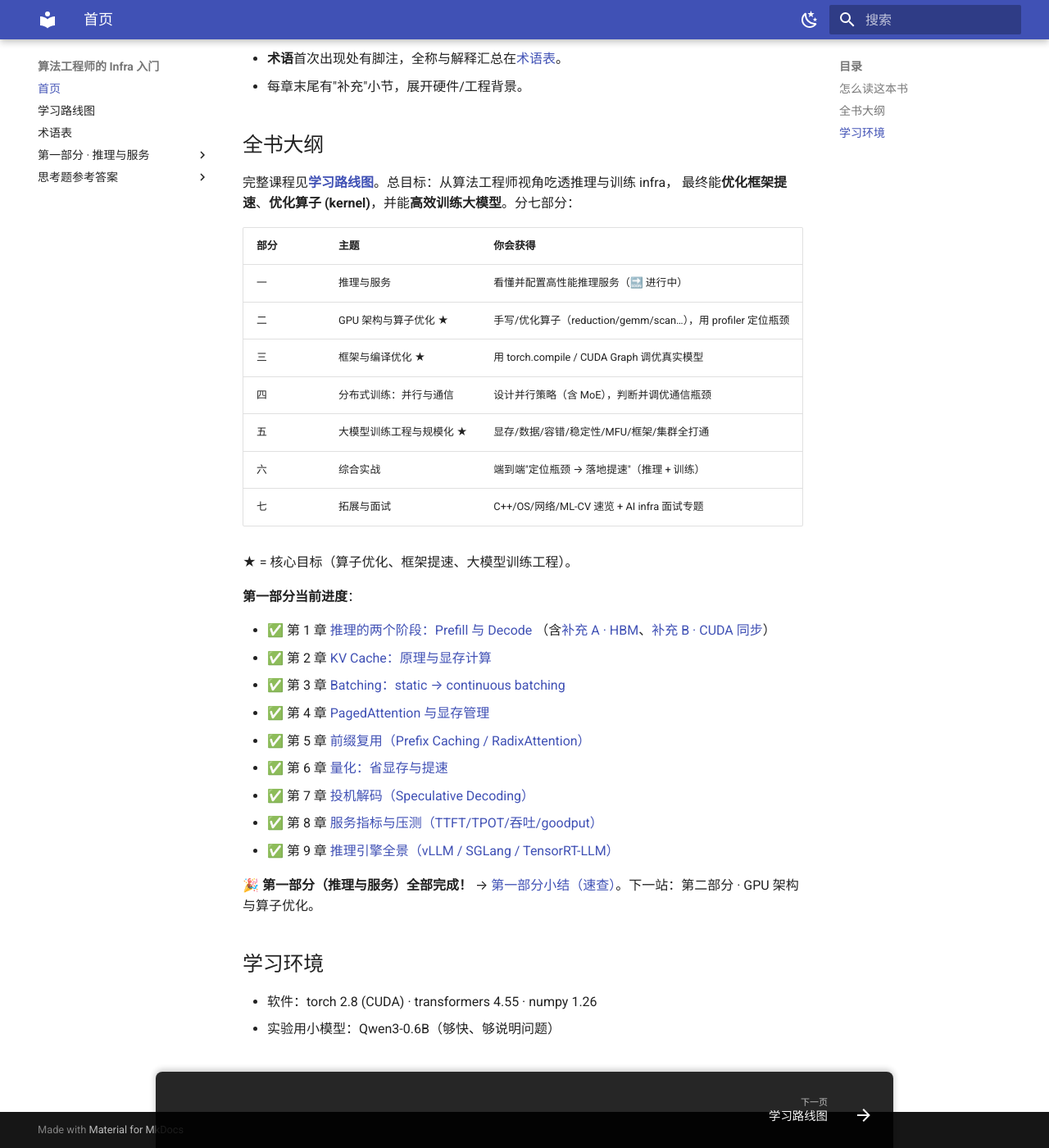
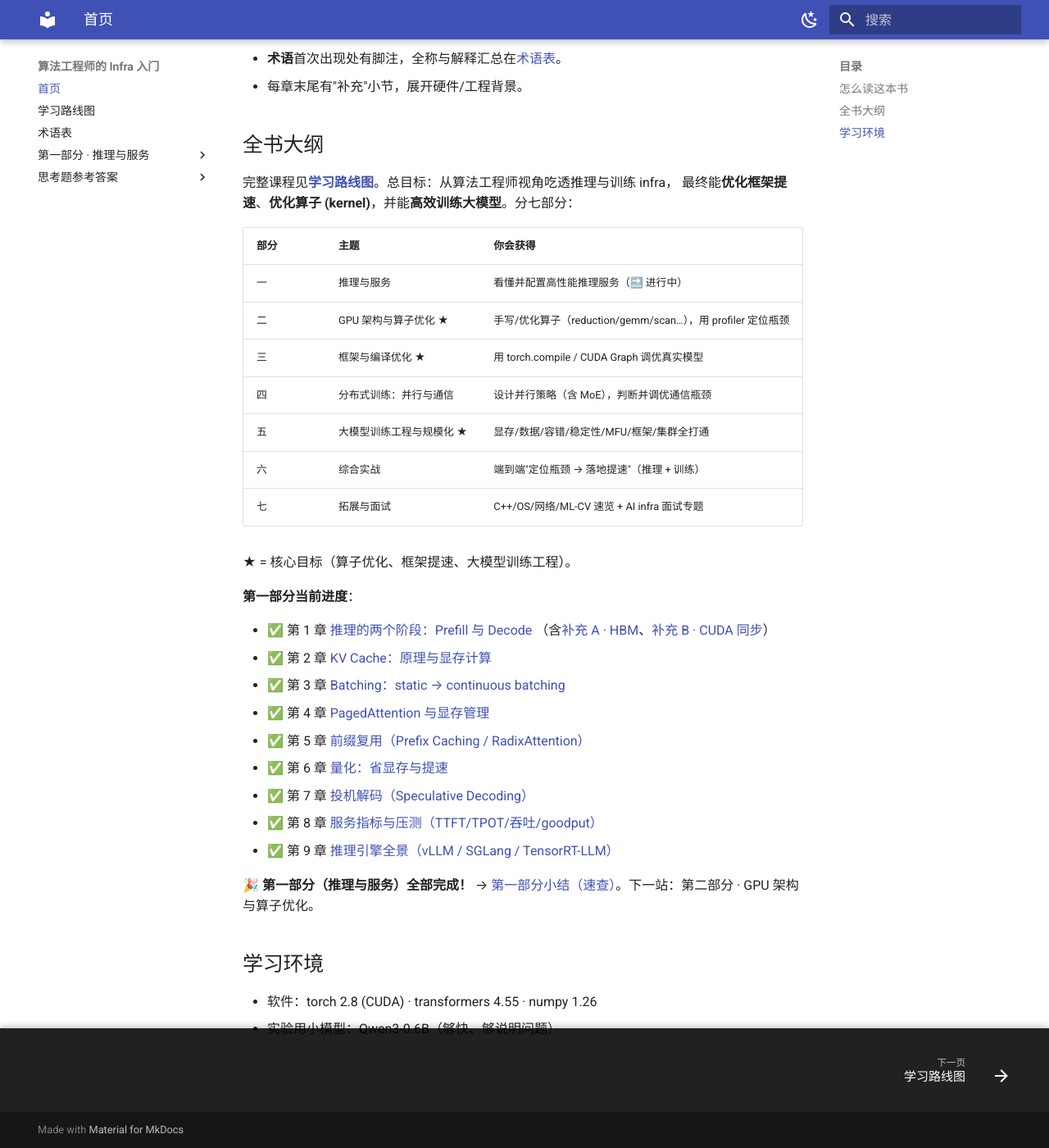
Before and after one commit to H-Jett/InfraLearning, an MkDocs documentation site: the page built from docs/index.md, in a window 1280 px wide and 1400 px high, scrolled down 296 px. Shown: the whole window at 82% size. Built offline with MkDocs 1.6.1 and Material for MkDocs 9.7.7, drawn with Linux system fonts in a browser that asks for light colours.

Commit message:
翻页改为:整条页脚导航全宽固定在视口最底端(去掉居中药丸样式)
Co-Authored-By: Claude Opus 4.8 (1M context) <noreply@anthropic.com>

```diff
--- a/docs/stylesheets/extra.css
+++ b/docs/stylesheets/extra.css
@@ -1,42 +1,40 @@
-/* 翻页条（上一页/下一页）自定义：
-   - 固定在视口最底部
-   - 高度压到约原来的 1/3（减小内边距与字号）
-   - 宽度限制在文档内容宽度内并居中 */
+/* 翻页导航：保留标准整条页脚（全宽），固定钉在视口最底端、常驻可见、压紧高度。 */
 
-.md-footer__inner.md-grid {
+.md-footer {
   position: fixed;
   left: 0;
   right: 0;
   bottom: 0;
-  margin-left: auto;
-  margin-right: auto;
-  max-width: 45rem;                 /* 文档正文列的宽度 */
-  padding: 0.15rem 0.6rem;          /* 高度压缩 */
-  background: var(--md-footer-bg-color, #1e2129);
-  border-top-left-radius: 0.4rem;
-  border-top-right-radius: 0.4rem;
+  width: 100%;
+  z-index: 6;
   box-shadow: 0 -2px 8px rgba(0, 0, 0, 0.25);
-  z-index: 6;
-  opacity: 0.98;
 }
 
-/* 缩小翻页链接自身的高度 */
-.md-footer__link {
+/* 压缩上一页/下一页那条的高度 */
+.md-footer__inner.md-grid {
   padding-top: 0.25rem;
   padding-bottom: 0.25rem;
 }
-
-/* 方向小标题（“上一页/下一页”）与页名字号收紧，进一步降低高度 */
+.md-footer__link {
+  padding-top: 0.35rem;
+  padding-bottom: 0.35rem;
+}
 .md-footer__direction {
-  font-size: 0.55rem;
+  font-size: 0.58rem;
   margin-bottom: 0;
 }
 .md-footer__title {
-  font-size: 0.72rem;
+  font-size: 0.75rem;
   line-height: 1.2;
 }
 
-/* 正文底部留白，避免最后几行被固定的翻页条盖住 */
+/* 底部版权/meta 那条也收紧一点，让整条页脚更矮 */
+.md-footer-meta__inner.md-grid {
+  padding-top: 0.2rem;
+  padding-bottom: 0.2rem;
+}
+
+/* 正文底部留白，避免最后几行被固定页脚盖住 */
 .md-main__inner {
-  margin-bottom: 3.2rem;
+  margin-bottom: 4.5rem;
 }
```
